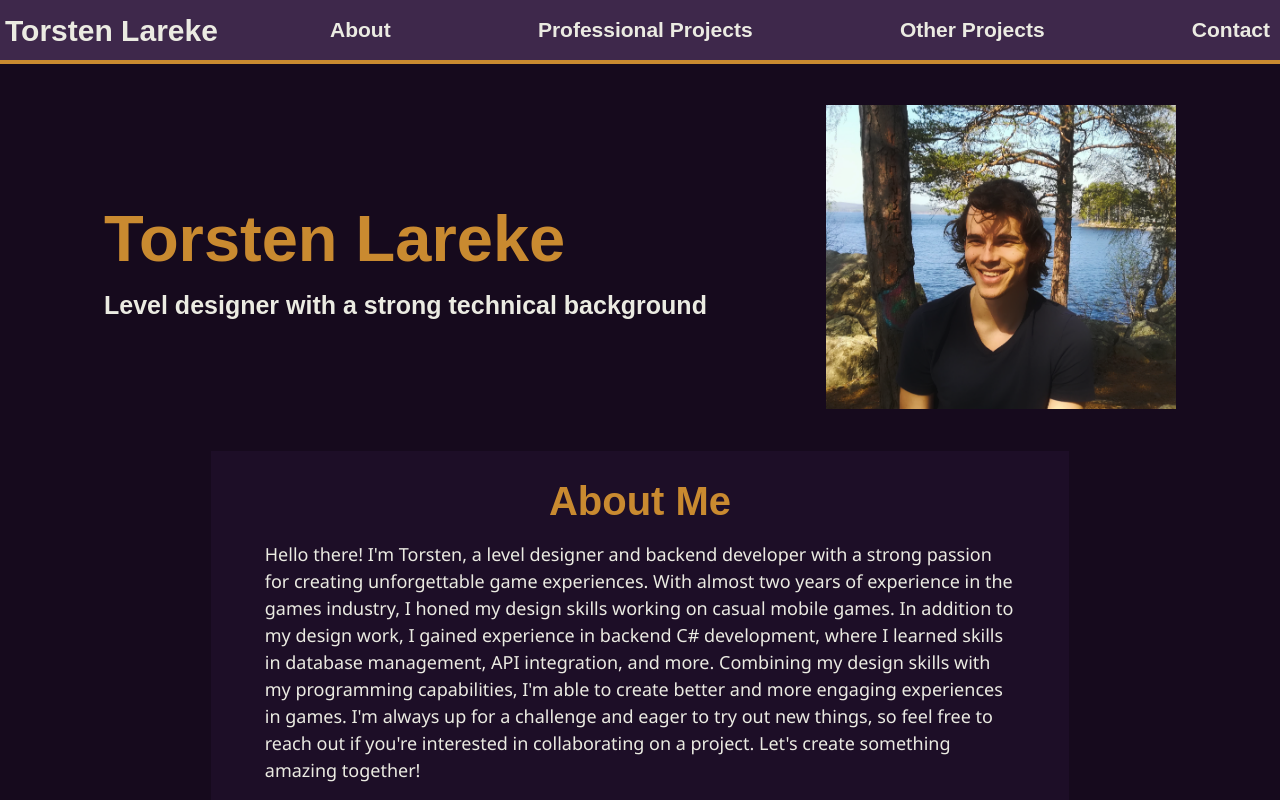
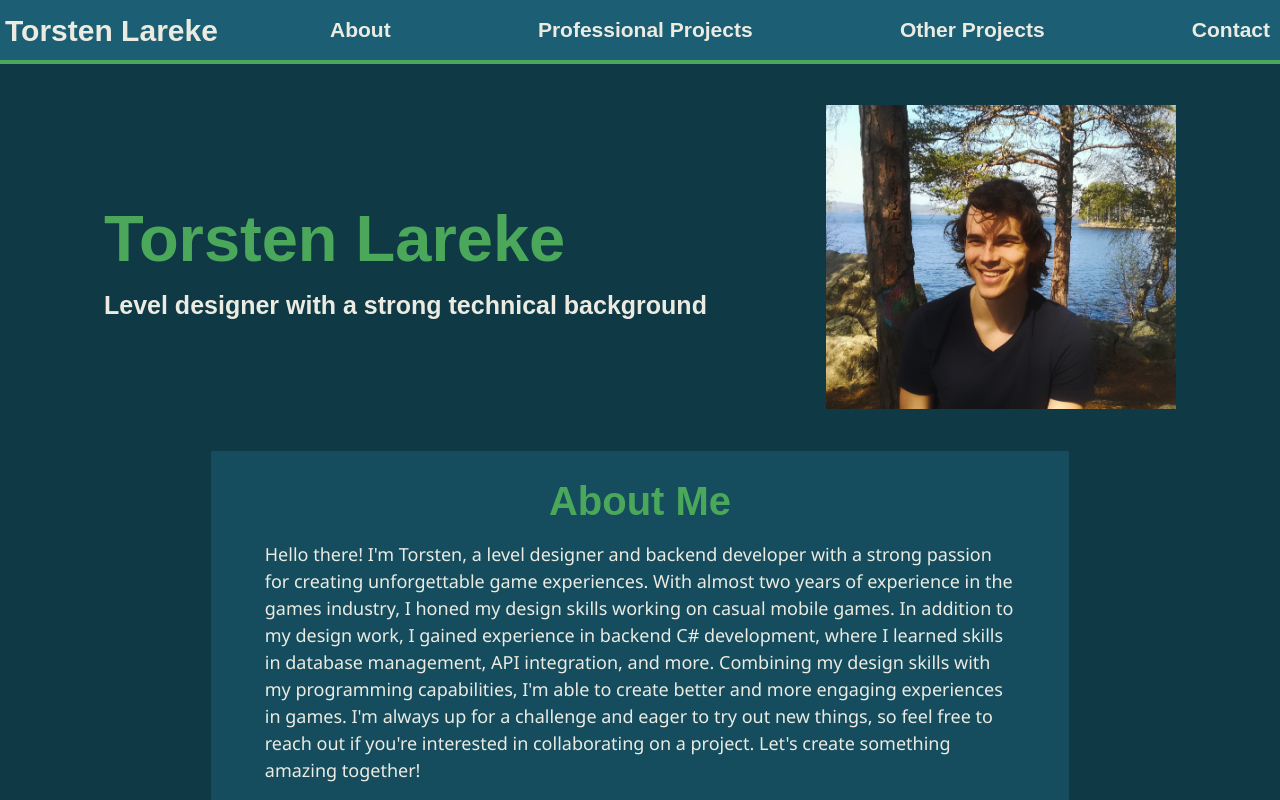
Before and after one commit to SirSalsa/dev-portfolio, a React (Vite) app: page / in a window 1280 px wide. Shown: the top 800 px of the page. Built offline with nearby package versions, Linux system fonts and the light colour scheme.

Commit message:
Update style_settings.scss

```diff
--- a/src/css/style_settings.scss
+++ b/src/css/style_settings.scss
@@ -1,16 +1,16 @@
 /// Variables ///
 
 // Colors
-$background_color: #160a1d;
-$background_color_light: #1d0e27;
-$object_color: #3e284b;
+$background_color: #103946;
+$background_color_light: #154d5e;
+$object_color: #1c5f74;
 
 $text_color: #EBEBE2;
-$header_color: #C98A30;
+$header_color: #4ba85a;
 
-$button_hover_color: #d19e57;
-$navbar_hover_color: #281b30;
-$navbar_text_hover_color: #e98e10;
+$button_hover_color: #47b85a;
+$navbar_hover_color: #0d4455;
+$navbar_text_hover_color: #47b85a;
 
 // Fonts
 $header_font: Arial, Helvetica, sans-serif;
```
